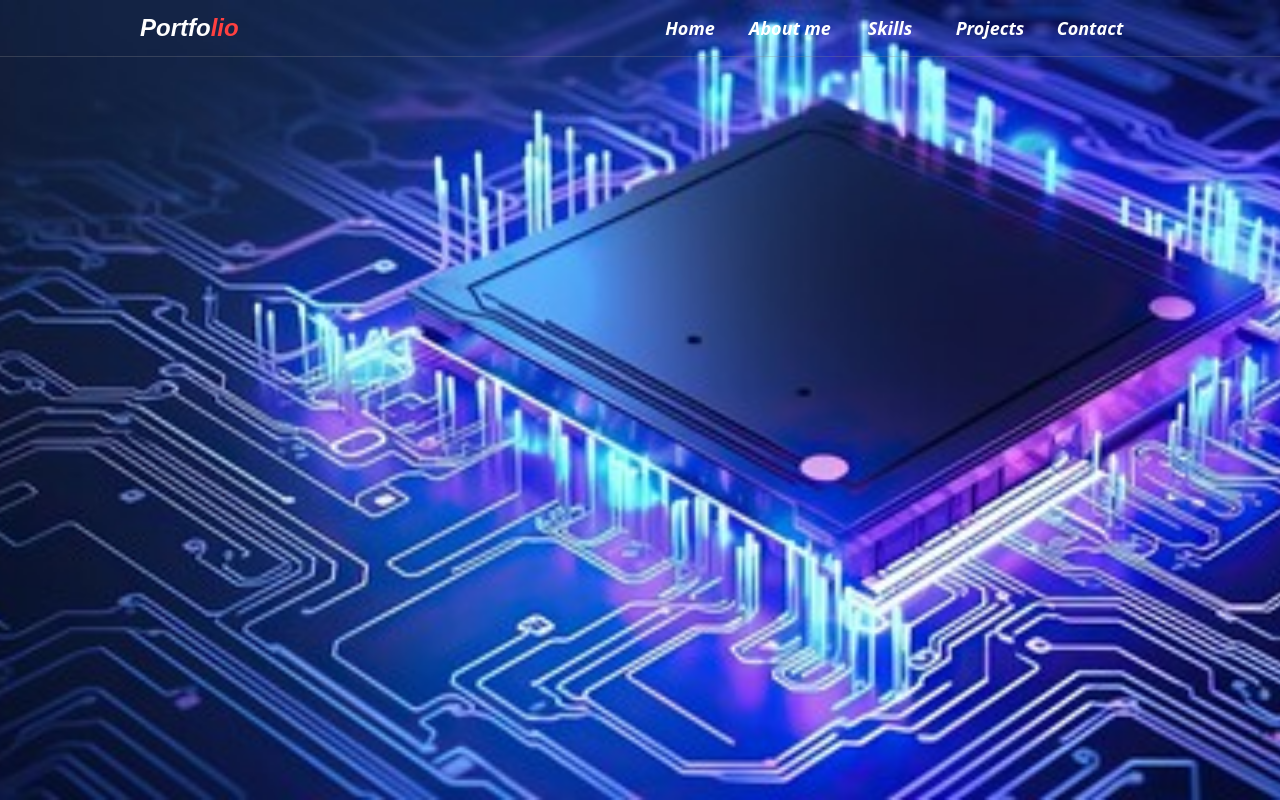
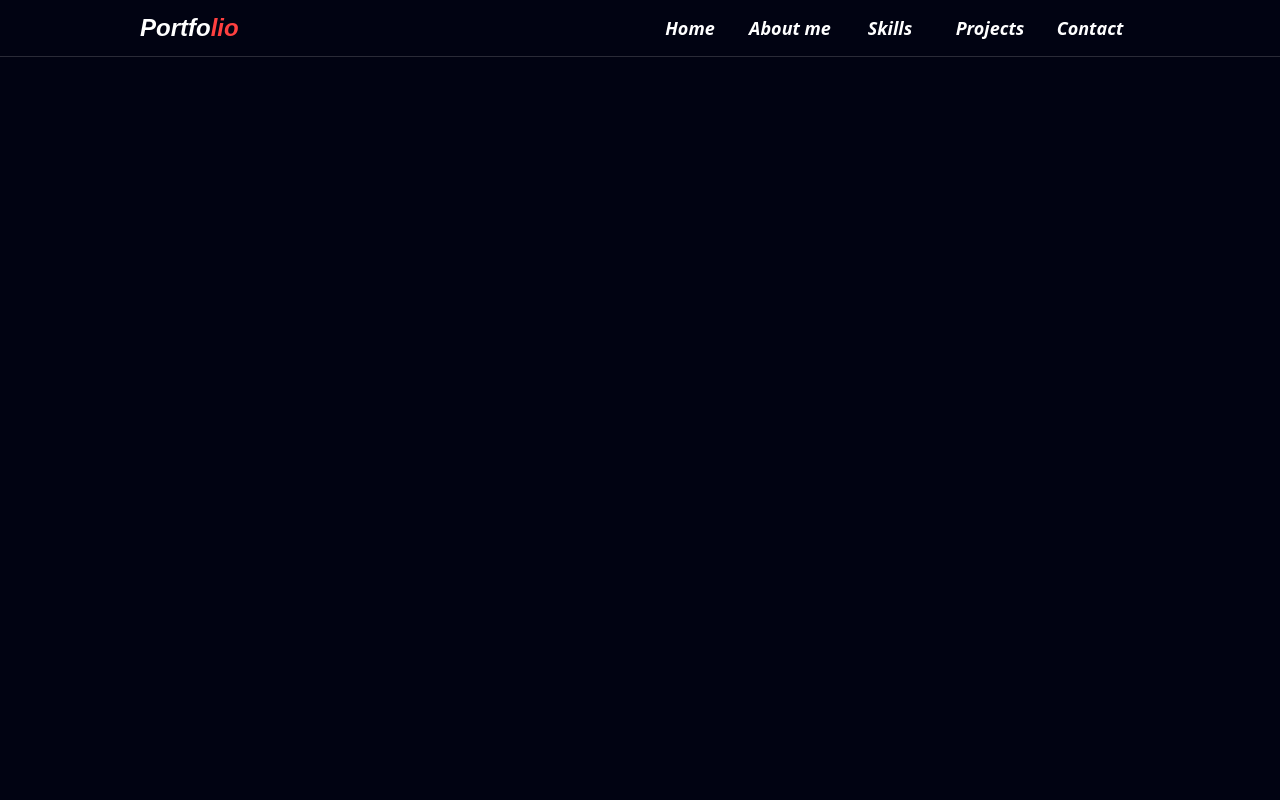
Before and after one commit to darny324/portfoliio, a React (Vite) app: page / in a window 1280 px wide. Built offline with nearby package versions, Linux system fonts and the light colour scheme.

Commit message:
- remove something

```diff
--- a/src/App.jsx
+++ b/src/App.jsx
@@ -8,25 +8,8 @@ import { AnimatePresence} from 'framer-motion';
 function App() {
   const location = useLocation();
   const {hash, pathname, search} = location;
-  const doc = useRef(document);
 
 
-  if ( pathname === '/home' || pathname === '/')
-  {
-    console.log(pathname);
-    doc.current.body.style = `
-    background-image: url('../src/assets/images/tech.jpg');
-    background-position: center;
-    background-repeat: no-repeat;
-    background-size: cover
-    `;
-  }
-  else
-  {
-    doc.current.body.style = `
-    background-color: #010312;
-    `;
-  }
   return (
     <div>
       <div className="flex flex-col relative">
```
